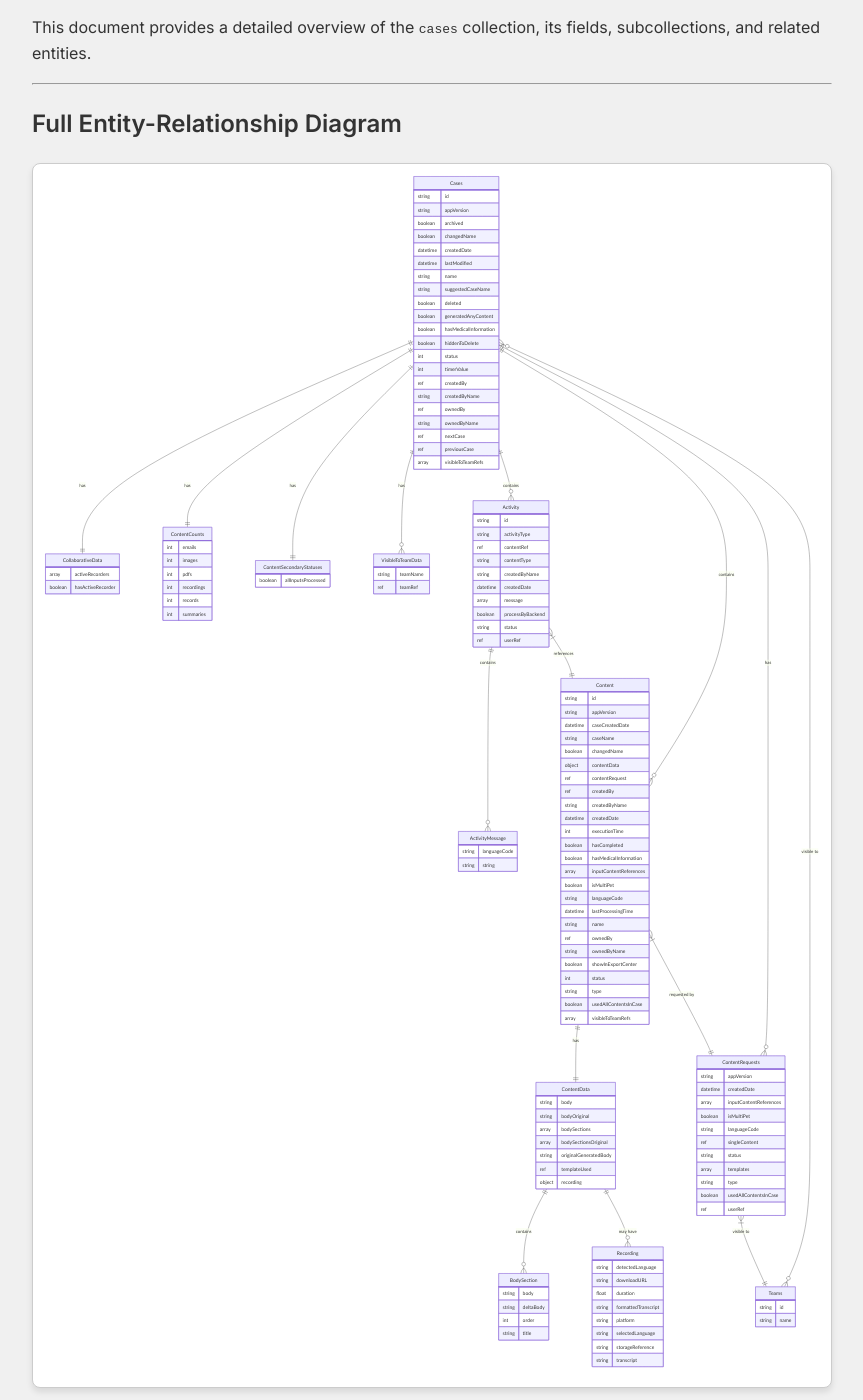
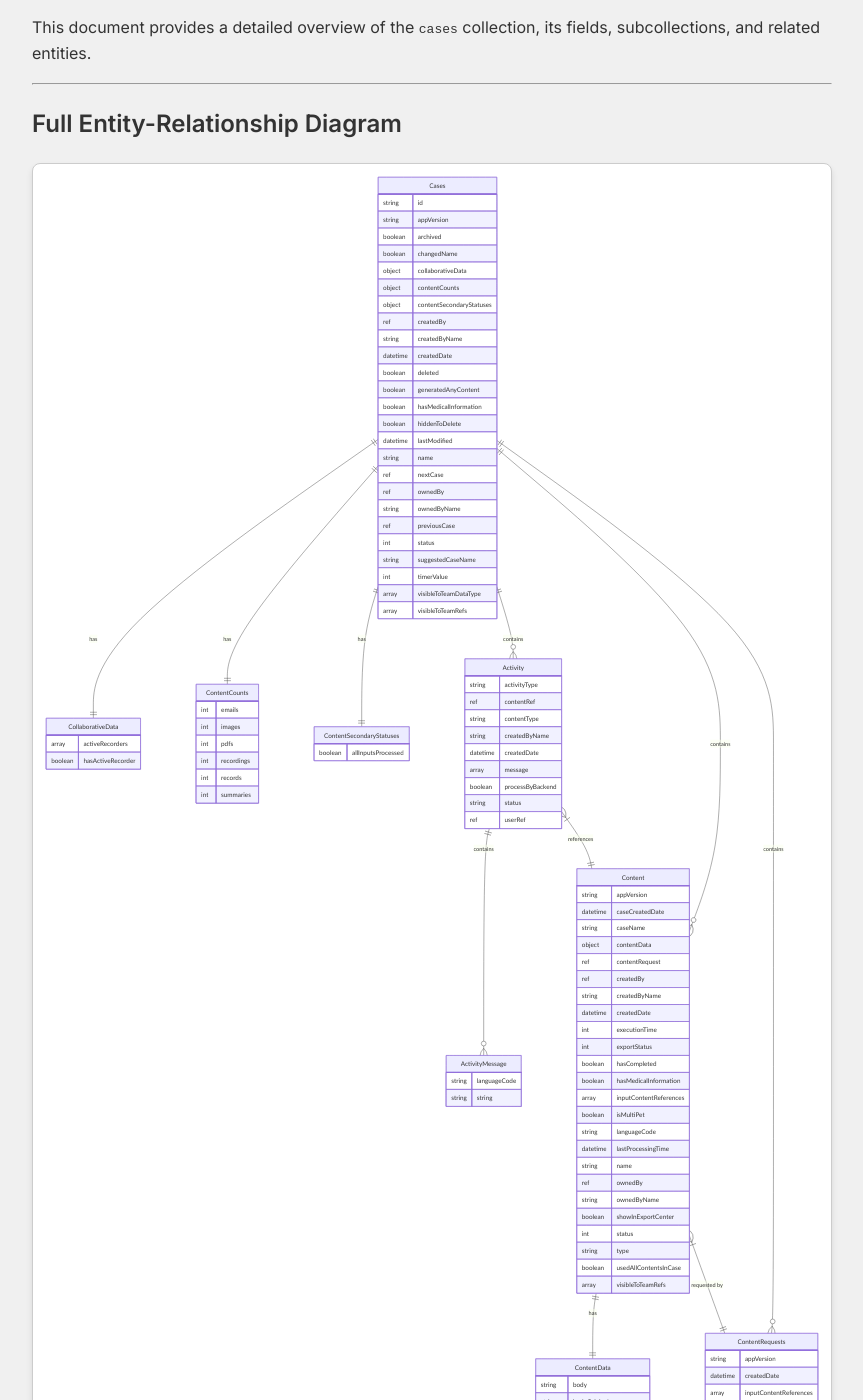
Before and after one commit to coreybb/docs, a Jekyll site: the page built from data-models/cases.md, in a window 1280 px wide and 1400 px high, scrolled down 289 px. Shown: the whole window, without its empty margins (208-1071 px from the left). Built offline with Jekyll 4.4.1, drawn with Linux system fonts in a browser that asks for light colours; some of the changed text lies outside the part shown.

Commit message:
sadl;fkj

```diff
--- a/data-models/cases.md
+++ b/data-models/cases.md
@@ -18,22 +18,26 @@ erDiagram
         string appVersion
         boolean archived
         boolean changedName
+        object collaborativeData
+        object contentCounts
+        object contentSecondaryStatuses
+        ref createdBy
+        string createdByName
         datetime createdDate
-        datetime lastModified
-        string name
-        string suggestedCaseName
         boolean deleted
         boolean generatedAnyContent
         boolean hasMedicalInformation
         boolean hiddenToDelete
-        int status
-        int timerValue
-        ref createdBy
-        string createdByName
+        datetime lastModified
+        string name
+        ref nextCase
         ref ownedBy
         string ownedByName
-        ref nextCase
         ref previousCase
+        int status
+        string suggestedCaseName
+        int timerValue
+        array visibleToTeamDataType
         array visibleToTeamRefs
     }
 
@@ -55,13 +59,7 @@ erDiagram
         boolean allInputsProcessed
     }
 
-    VisibleToTeamData {
-        string teamName
-        ref teamRef
-    }
-
     Activity {
-        string id
         string activityType
         ref contentRef
         string contentType
@@ -79,17 +77,16 @@ erDiagram
     }
 
     Content {
-        string id
         string appVersion
         datetime caseCreatedDate
         string caseName
-        boolean changedName
         object contentData
         ref contentRequest
         ref createdBy
         string createdByName
         datetime createdDate
         int executionTime
+        int exportStatus
         boolean hasCompleted
         boolean hasMedicalInformation
         array inputContentReferences
@@ -148,19 +146,12 @@ erDiagram
         ref userRef
     }
 
-    Teams {
-        string id
-        string name
-    }
-
     Cases ||--|| CollaborativeData : "has"
     Cases ||--|| ContentCounts : "has"
     Cases ||--|| ContentSecondaryStatuses : "has"
-    Cases ||--o{ VisibleToTeamData : "has"
     Cases ||--o{ Activity : "contains"
     Cases ||--o{ Content : "contains"
-    Cases ||--o{ ContentRequests : "has"
-    Cases }o--o{ Teams : "visible to"
+    Cases ||--o{ ContentRequests : "contains"
 
     Activity ||--o{ ActivityMessage : "contains"
     Activity }|--|| Content : "references"
@@ -170,6 +161,4 @@ erDiagram
     ContentData ||--o{ Recording : "may have"
 
     Content }|--|| ContentRequests : "requested by"
-    ContentRequests }|--|| Teams : "visible to"
-
 </div>
```
Also changed, not shown: other parts of data-models/cases.md (+1 -0 lines).
